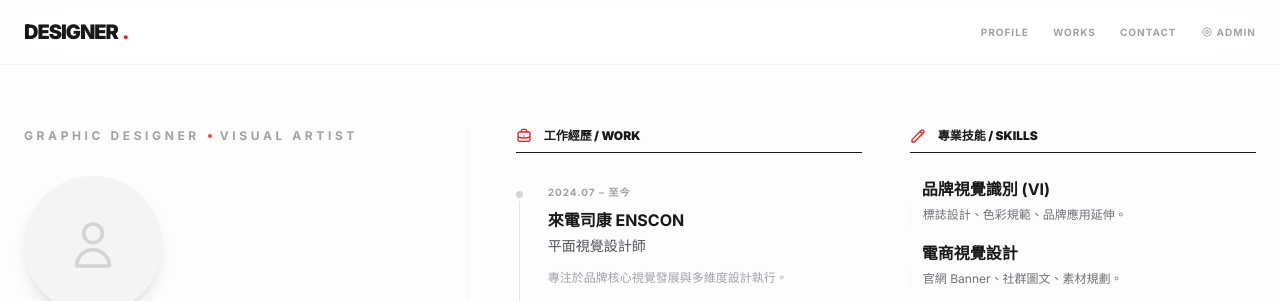
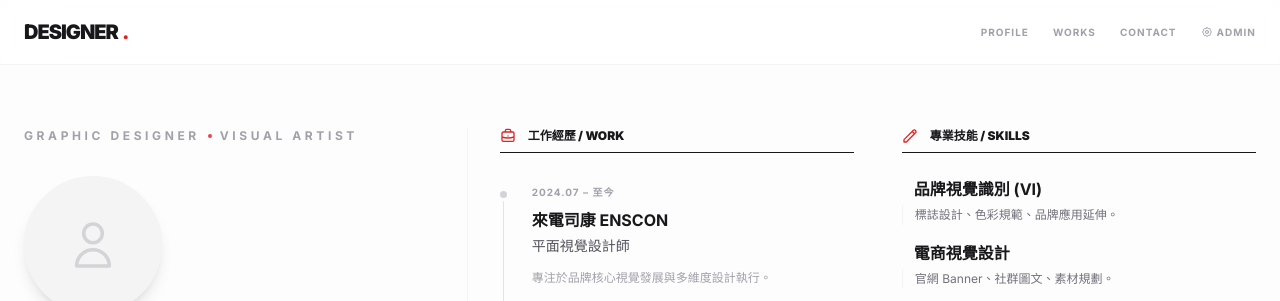
Before and after one commit to phina0828/ping-resume, a plain HTML site: page index.html in a window 1280 px wide. Shown: the top 301 px of the page. Drawn offline with nearby package versions, Linux system fonts and the light colour scheme.

Commit message:
右邊線往左移

```diff
--- a/index.html
+++ b/index.html
@@ -111,7 +111,7 @@
             </div>
 
             <!-- Right Column -->
-            <div class="lg:col-span-8 grid md:grid-cols-2 gap-12 border-l border-zinc-100 lg:pl-12">
+            <div class="lg:col-span-8 grid md:grid-cols-2 gap-12 border-l border-zinc-100 lg:pl-8">
                 <!-- Work Experience & Education -->
                 <div class="space-y-12">
                     <!-- Work Experience -->
```
